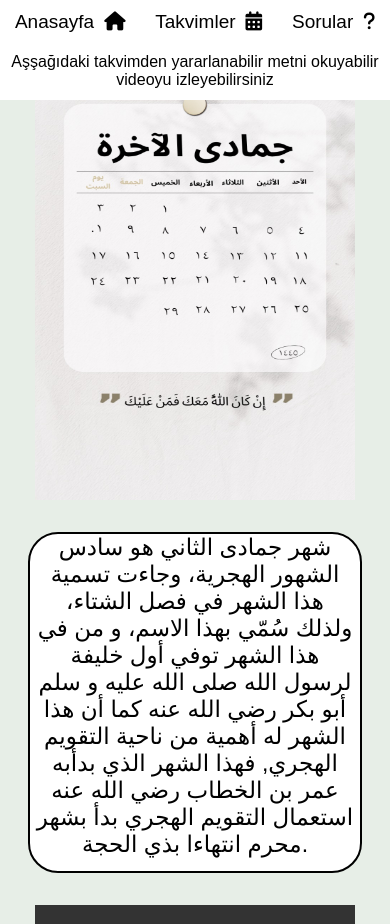
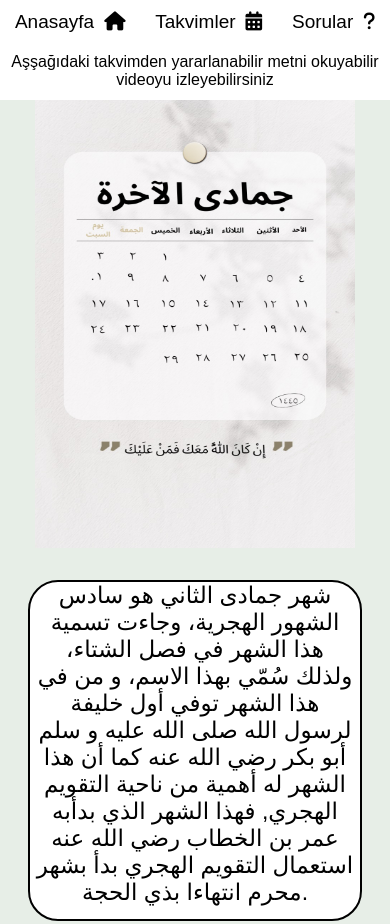
Before and after one commit to colakberat/arabic-calendar, a plain HTML site: page cemazilahir.html in a window 390 px wide. Shown: the top 924 px of the page. Drawn offline with Linux system fonts and the light colour scheme; grey boxes are pictures that could not be loaded.

Commit message:
Update cemazilahir.css

```diff
--- a/cemazilahir.css
+++ b/cemazilahir.css
@@ -84,6 +84,10 @@
     width: 20rem;
  }
 
+.img{
+    margin-top: 3rem;
+ }
+
  .img p{
     margin: 2rem 0;
     width: 20rem;
```
